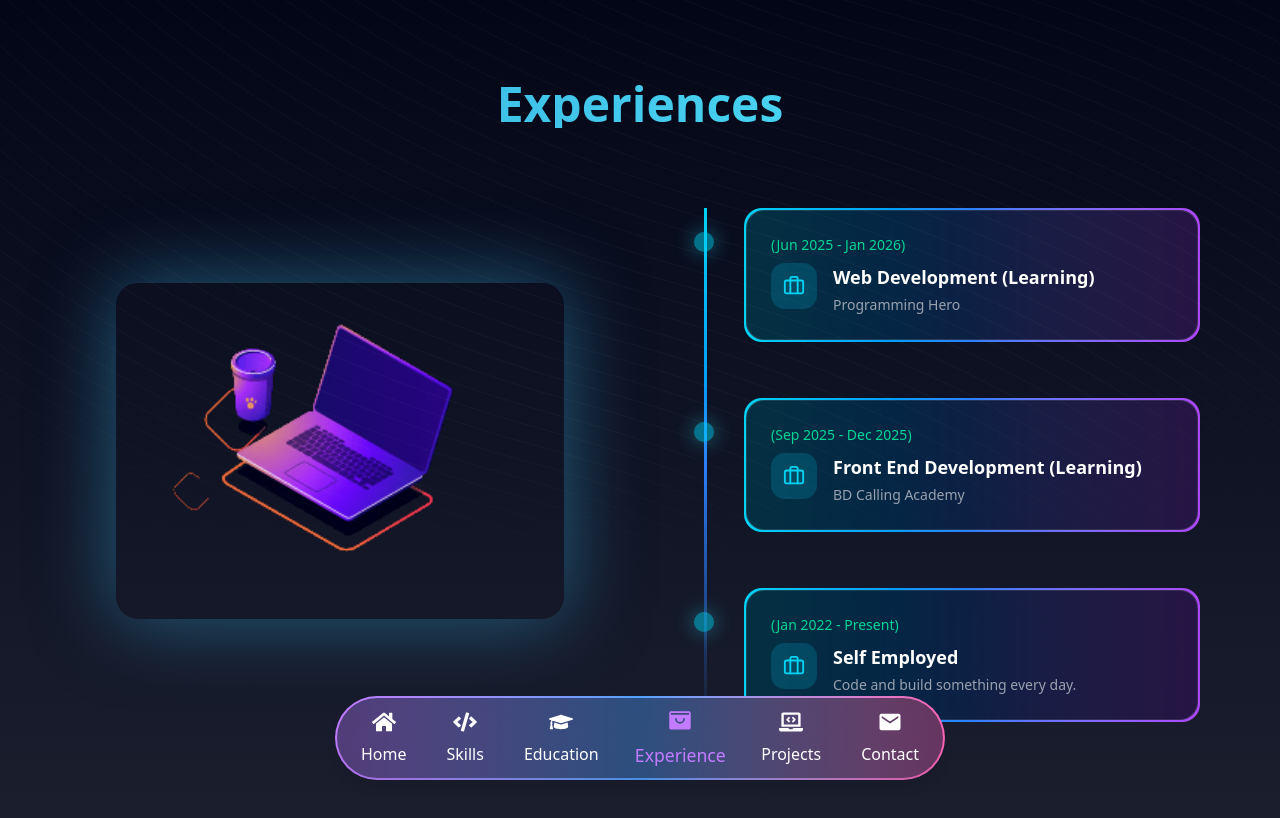
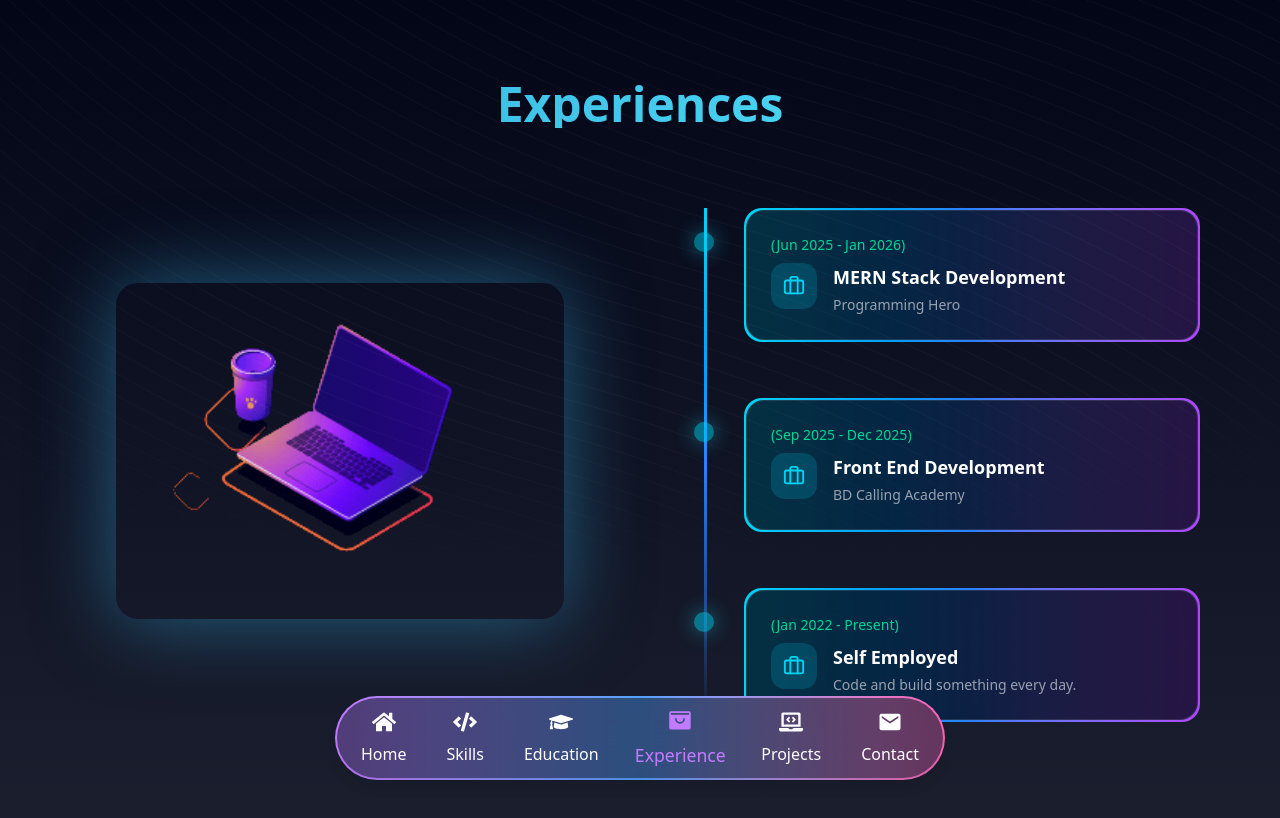
Before and after one commit to tonmoybiswas07/tonmoy_portfolio, a React (Vite) app: page /experience in a window 1280 px wide. Shown: the top 818 px of the page. Built offline with nearby package versions, Linux system fonts and the light colour scheme.

Commit message:
update experience section

```diff
--- a/src/Pages/Experience/Experience.jsx
+++ b/src/Pages/Experience/Experience.jsx
@@ -33,12 +33,12 @@ const Experience = () => {
   const experienceData = [
     {
       date: "Jun 2025 - Jan 2026",
-      title: "Web Development (Learning)",
+      title: "MERN Stack Development",
       company: "Programming Hero",
     },
      {
       date: "Sep 2025 - Dec 2025",
-      title: "Front End Development (Learning)",
+      title: "Front End Development",
       company: "BD Calling Academy",
     },
     {
```
